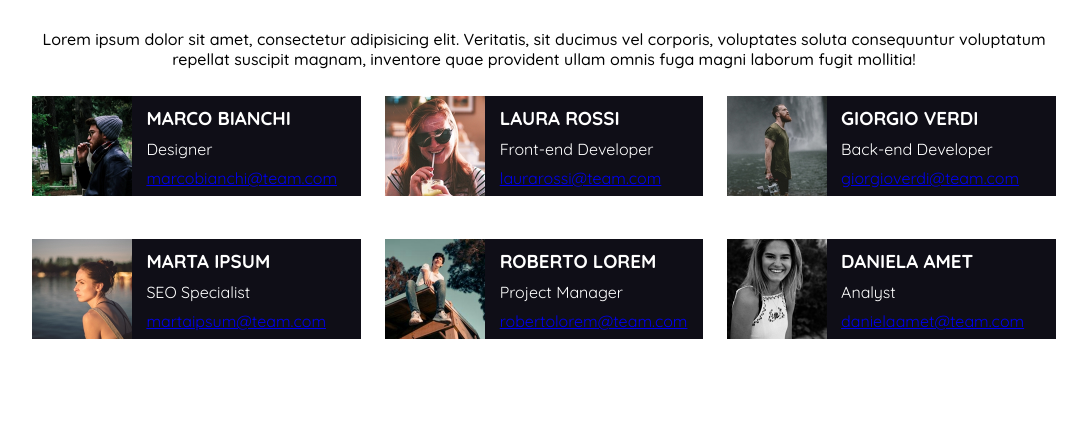
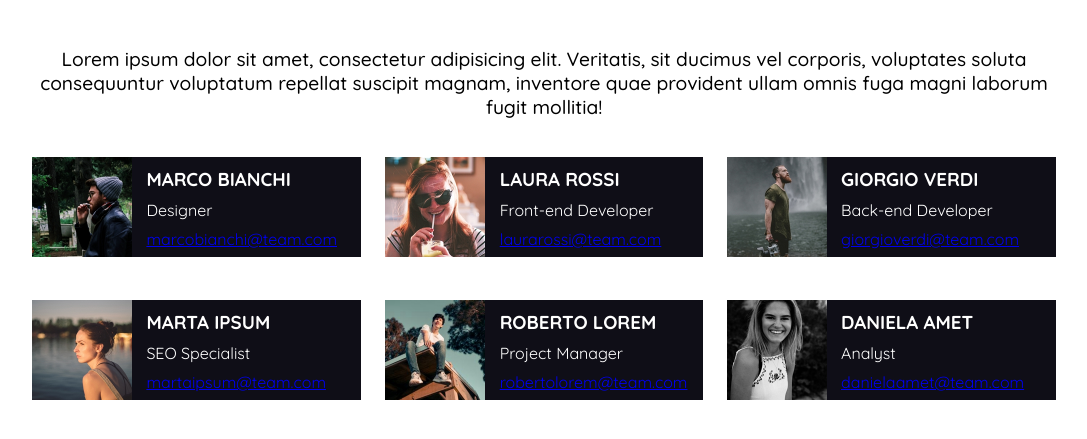
Before and after one commit to dilettamantovani/html-css-float-cards, a plain HTML site: page index.html in a window 1280 px wide. Shown: the part 95-534 px from the top of the page, without its empty margins (96-1183 px from the left). Drawn offline with Linux system fonts and the light colour scheme.

Commit message:
submitted assignment

```diff
--- a/css/style.css
+++ b/css/style.css
@@ -25,6 +25,8 @@
 
 .title p {
     font-weight: 500;
+    font-size: larger;
+    margin: 50px 0 20px;
 }
 
 .col {
```
